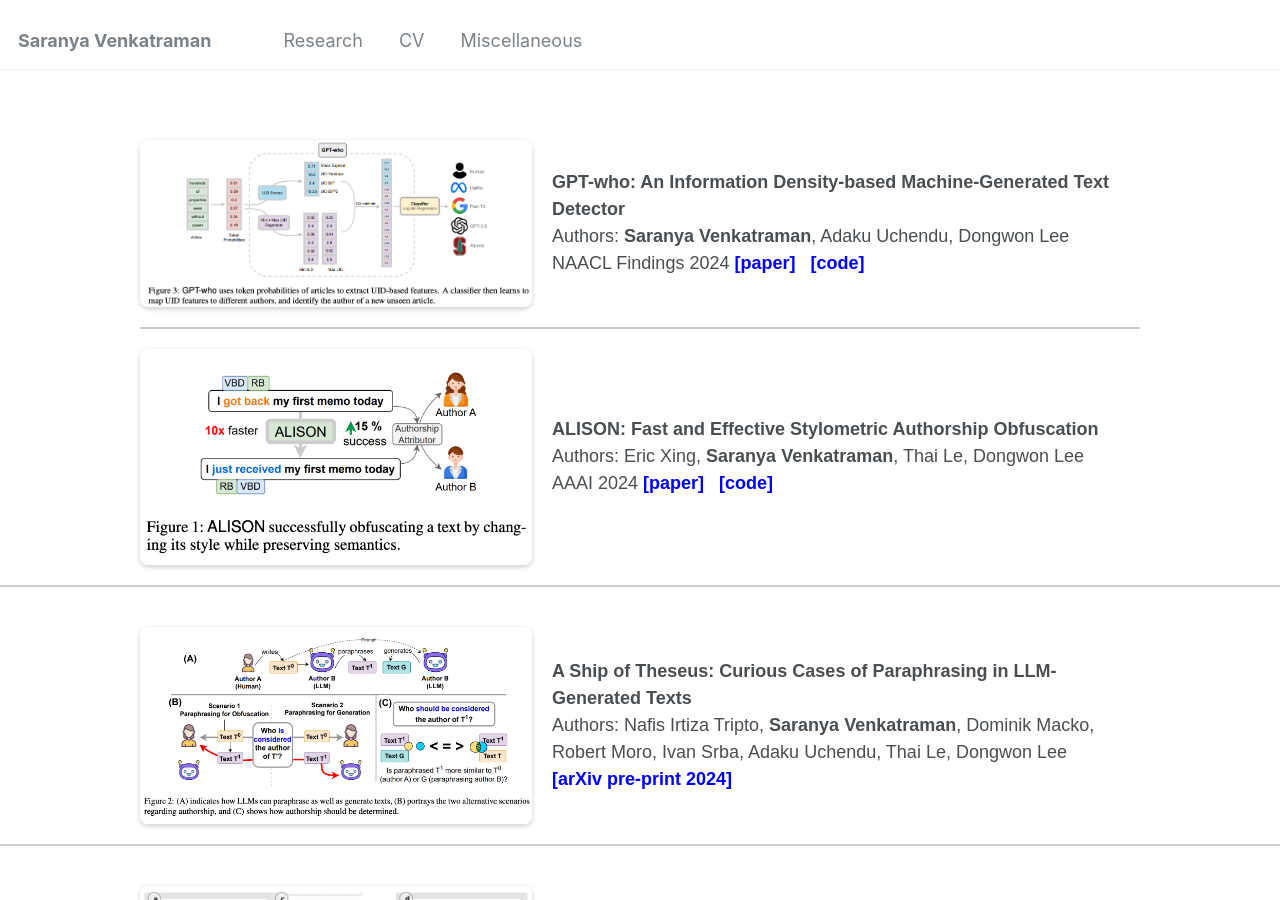
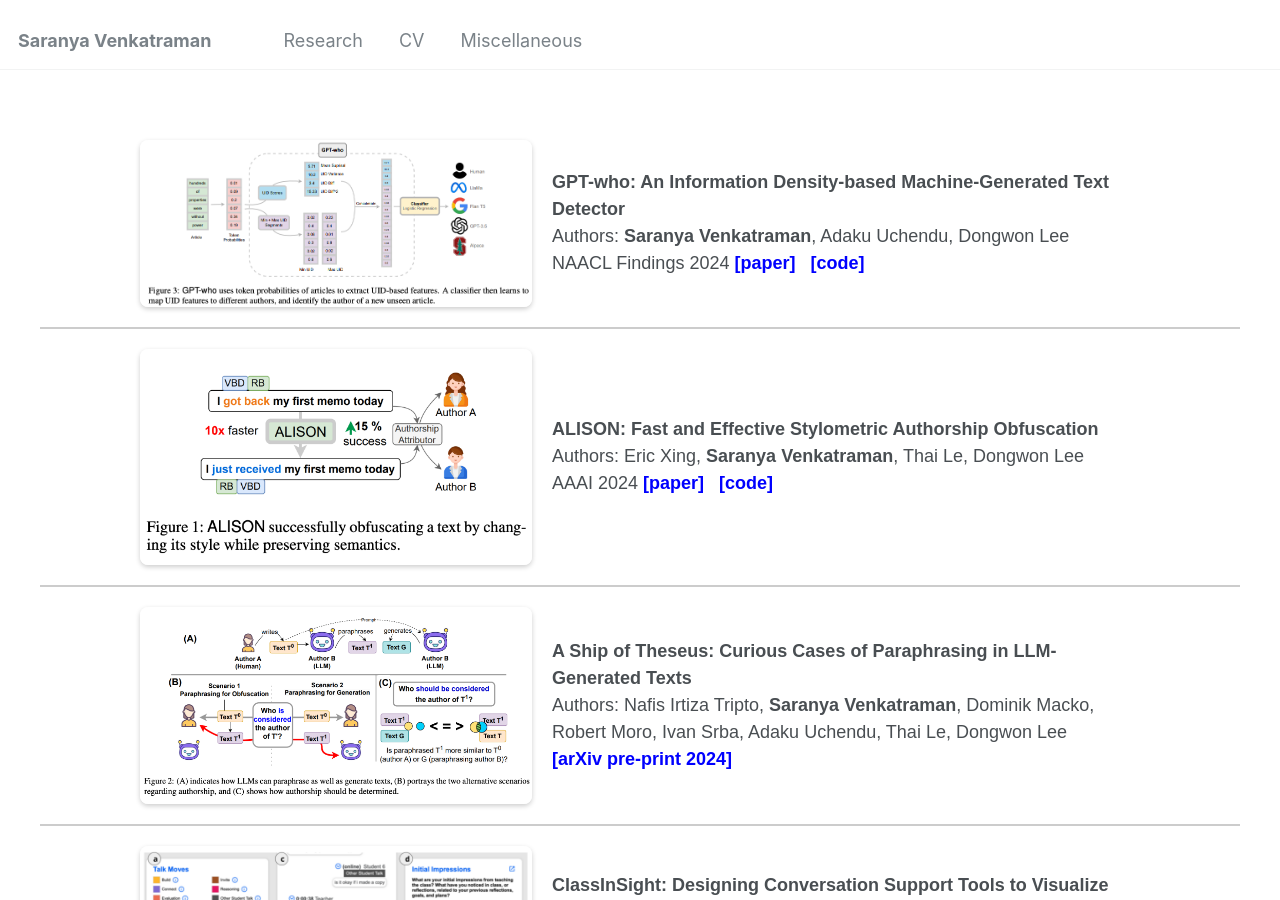
Before and after one commit to saranya-venkatraman/saranya-venkatraman.github.io, a Jekyll site: the page built from _pages/research.html, in a window 1280 px wide and 900 px high. Built offline with Jekyll 4.4.1, drawn with Linux system fonts in a browser that asks for light colours.

Commit message:
Update research.html

```diff
--- a/_pages/research.html
+++ b/_pages/research.html
@@ -90,7 +90,7 @@ comments: true
   </div>
 </div>
 
-<hr style="width:1000px; margin: auto;" /> <!-- Horizontal line between segments -->
+<hr style="width:1200px; margin: auto;" /> <!-- Horizontal line between segments -->
 
 <div class="container">
   <div class="content">
@@ -109,7 +109,7 @@ comments: true
 </div>
 
 
-<hr> <!-- Horizontal line between segments -->
+<hr style="width:1200px; margin: auto;" /> <!-- Horizontal line between segments -->
 
 <div class="container">
   <div class="content">
@@ -128,7 +128,7 @@ comments: true
 </div>
 
 
-<hr> <!-- Horizontal line between segments -->
+<hr style="width:1200px; margin: auto;" /> <!-- Horizontal line between segments -->
 
 <div class="container">
   <div class="content">
@@ -146,7 +146,7 @@ comments: true
   </div>
 </div>
 
-<hr> <!-- Horizontal line between segments -->
+<hr style="width:1200px; margin: auto;" /> <!-- Horizontal line between segments -->
 
 <div class="container">
   <div class="content">
@@ -164,7 +164,7 @@ comments: true
   </div>
 </div>
 
-<hr> <!-- Horizontal line between segments -->
+<hr style="width:1200px; margin: auto;" /> <!-- Horizontal line between segments -->
 
 <div class="container">
   <div class="content">
@@ -182,7 +182,7 @@ comments: true
   </div>
 </div>
 
-<hr> <!-- Horizontal line between segments -->
+<hr style="width:1200px; margin: auto;" /> <!-- Horizontal line between segments -->
 
 <div class="container">
   <div class="content">
```
